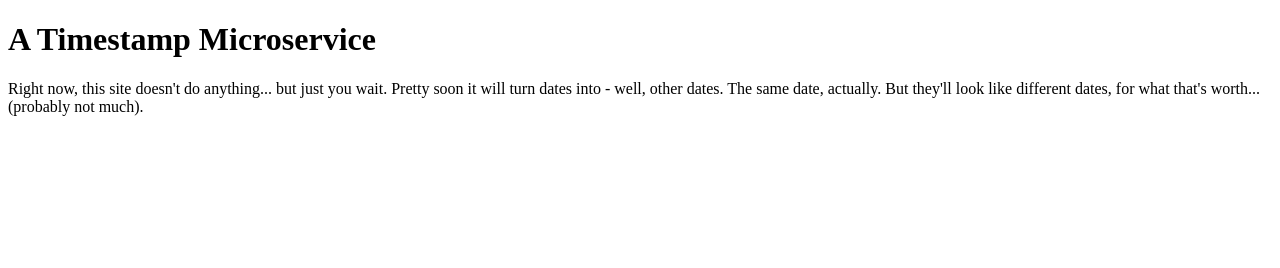
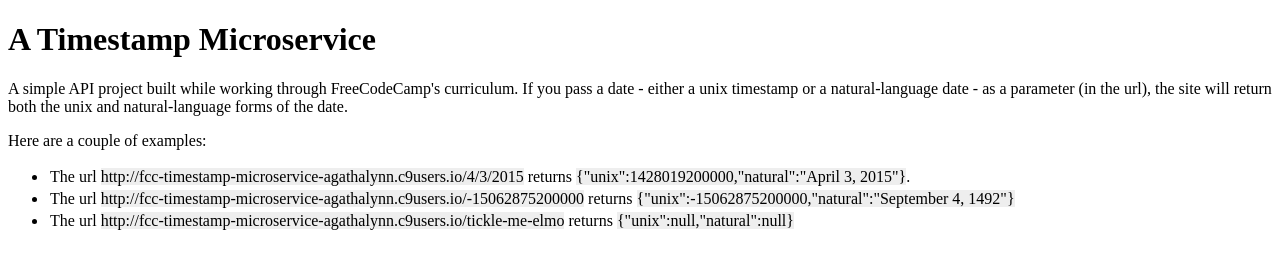
Before and after one commit to AgathaLynn/fcc-timestamp-microservice, a website: page public/index.html in a window 1280 px wide. Drawn offline with Linux system fonts and the light colour scheme.

Commit message:
fix dateFormatter error, update main page

```diff
--- a/app/controllers/dateFormatter.js
+++ b/app/controllers/dateFormatter.js
@@ -2,6 +2,10 @@
 var exports = module.exports = {};
 
 exports.build_json = function(url_component) {
+
+    if (Number(url_component) == url_component) {
+        url_component = Number(url_component);
+    }
 
     var date = new Date(url_component);
     var to_return = {};
--- a/public/index.html
+++ b/public/index.html
@@ -4,6 +4,15 @@
 
     <head>
         <title>AgathaLynn's Timestamp Microservice: A FreeCodeCamp API Project</title>
+
+        <style>
+            span {
+                background-color: #eeeeee;
+            }
+            li {
+                padding: 2px;
+            }
+        </style>
     </head>
 
     <body>
@@ -11,7 +20,14 @@
             A Timestamp Microservice
         </h1>
         <div>
-            <p>Right now, this site doesn't do anything... but just you wait.  Pretty soon it will turn dates into - well, other dates.  The same date, actually.  But they'll look like different dates, for what that's worth... (probably not much).</p>
+            <p>A simple API project built while working through FreeCodeCamp's curriculum.  If you pass a date - either a unix timestamp or a natural-language date - as a parameter (in the url), the site will return both the unix and natural-language forms of the date.</p>
+
+            <p> Here are a couple of examples:</p>
+            <ul>
+                <li>The url <span>http://fcc-timestamp-microservice-agathalynn.c9users.io/4/3/2015</span> returns <span>{"unix":1428019200000,"natural":"April 3, 2015"}</span>.</li>
+                <li> The url <span>http://fcc-timestamp-microservice-agathalynn.c9users.io/-15062875200000</span> returns <span>{"unix":-15062875200000,"natural":"September 4, 1492"}</span></li>
+                <li>The url <span>http://fcc-timestamp-microservice-agathalynn.c9users.io/tickle-me-elmo</span> returns <span>{"unix":null,"natural":null}</span></li>
+            </ul>
         </div>
     </body>
 
```
